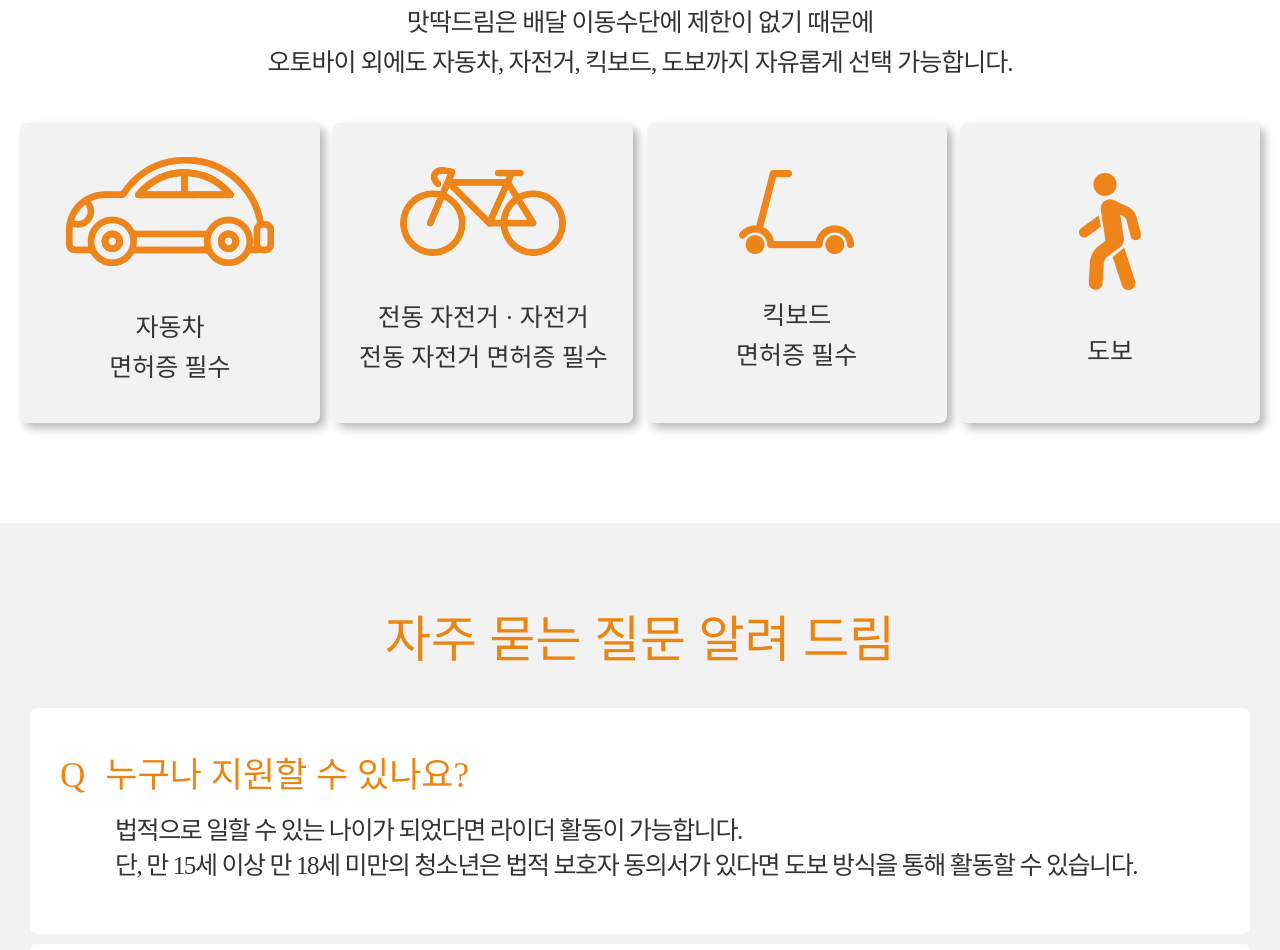
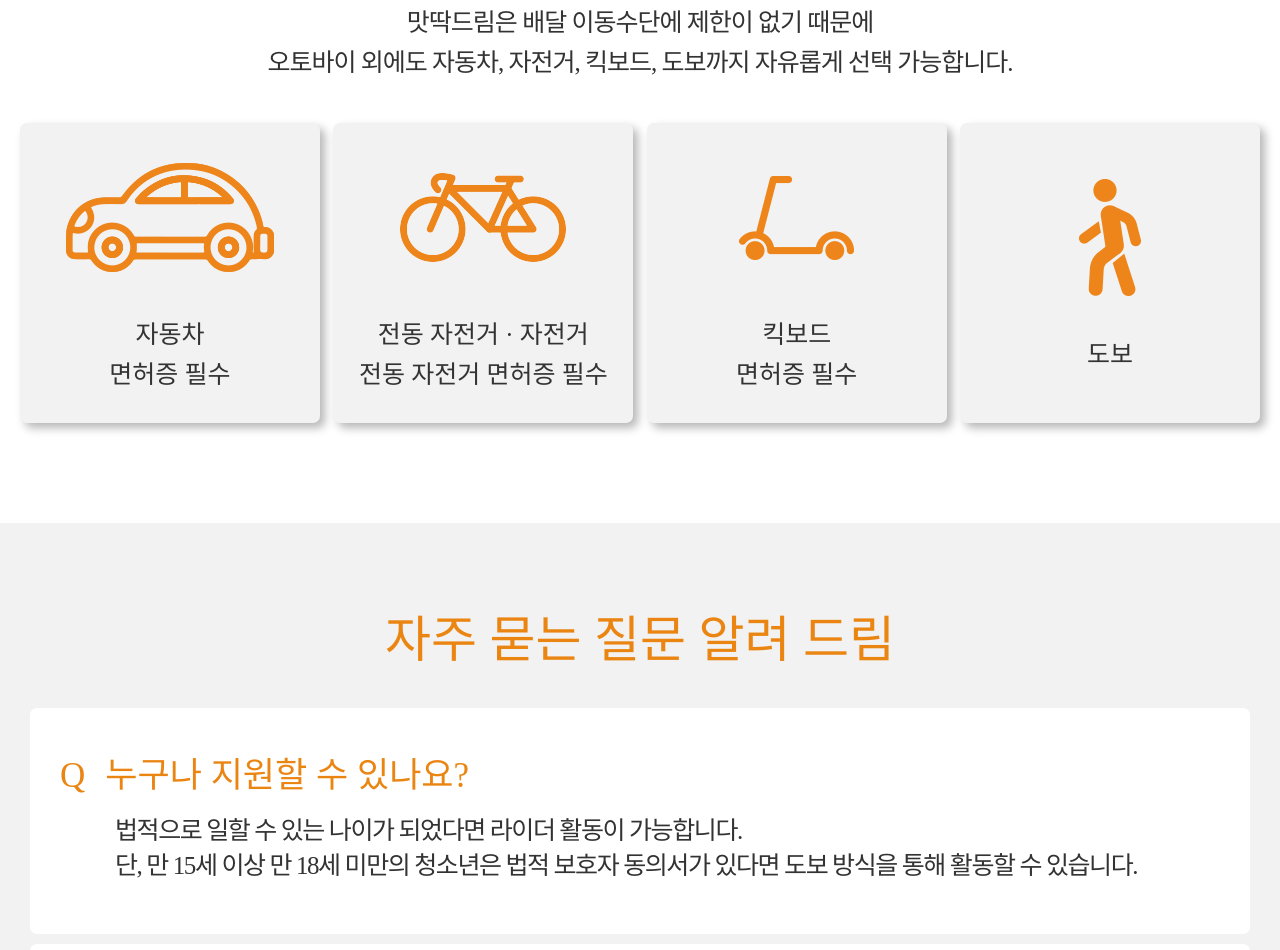
Before and after one commit to matddak/matddak.github.io, a plain HTML site: page index.html in a window 1280 px wide. Shown: the part 2779-3729 px from the top of the page. Drawn offline with Linux system fonts and the light colour scheme; a web font is replaced by a local one.

Commit message:
Update index.css

```diff
--- a/index.css
+++ b/index.css
@@ -294,6 +294,14 @@
     font-size: 25px;
     box-shadow: 5px 5px 10px #b7b7b7;
 }
+
+.ride > .ride-icon {
+    height: 135px;
+    display: flex;
+    align-items: center;
+    justify-content: center;
+}
+
 .ride > .ride-type {
     margin-top: 30px;
     font-weight: 500;
```
